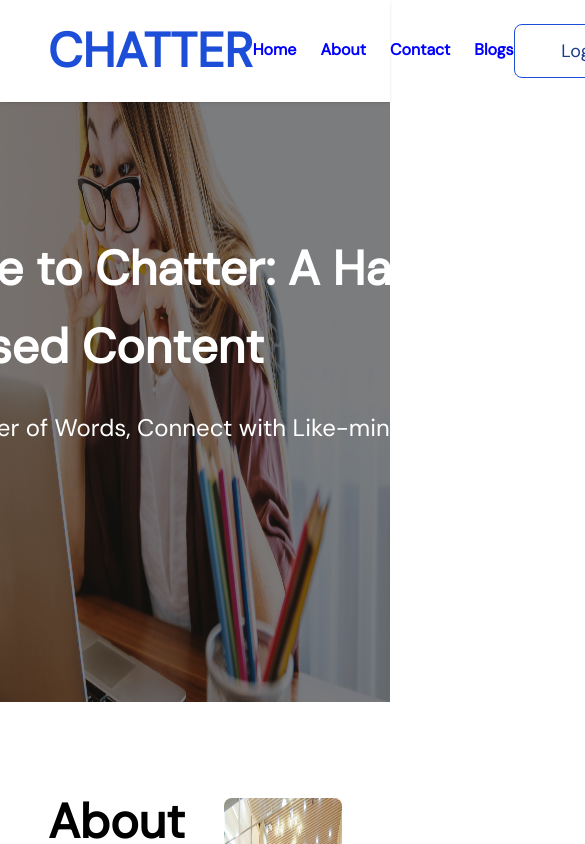
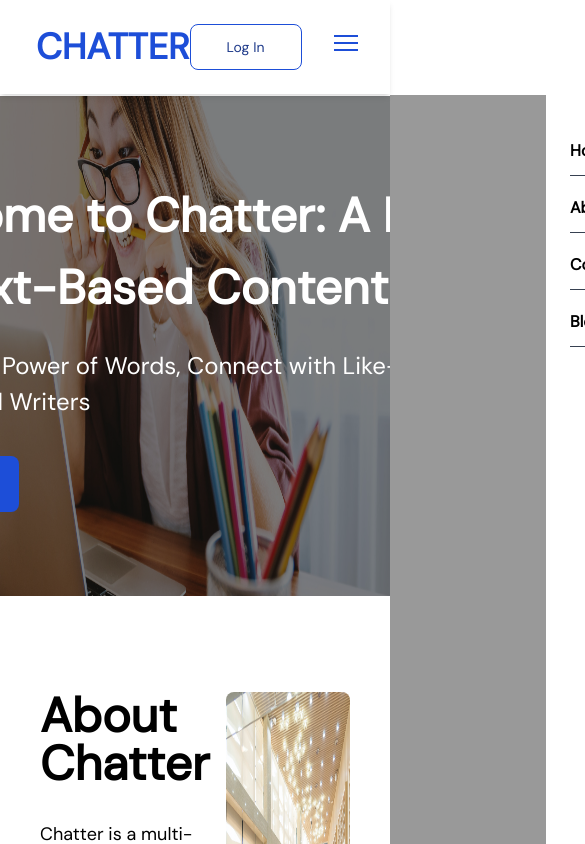
Before and after one commit to muzardemoses/Chatter-app, a React (Vite) app: page / in a window 390 px wide. Shown: the top 844 px of the page, 585 px wide, since content can reach past the window. Built offline with nearby package versions, Linux system fonts and the light colour scheme; no server answers.

Commit message:
make landing page responsive for width 768 and above

```diff
--- a/src/Components/Footer.tsx
+++ b/src/Components/Footer.tsx
@@ -1,10 +1,10 @@
 export const Footer = () => {
     return (
-        <div className="pt-12 pb-40 pl-32 pr-44 flex justify-between 2xl:pl-20 2xl:pr-32 2xl:pb-20 xl:pl-14 xl:pr-20" style={{ backgroundColor: "#FFEDCC80" }}>
+        <div className="pt-12 pb-40 pl-32 pr-44 flex justify-between 2xl:pl-20 2xl:pr-32 2xl:pb-20 xl:pl-14 xl:pr-20 lg:pl-10 lg:pr-12" style={{ backgroundColor: "#FFEDCC80" }}>
             <div>
-                <h2 className="mt-3 uppercase font-bold text-5xl text-blue-700">Chatter</h2>
+                <h2 className="mt-3 uppercase font-bold text-5xl text-blue-700 lg:text-[40px]">Chatter</h2>
             </div>
-            <div className="flex gap-52 2xl:gap-36 xl:gap-20">
+            <div className="flex gap-52 2xl:gap-36 xl:gap-20 lg:gap-9">
                 <div className="flex flex-col gap-7">
                     <h3 className="text-2xl font-medium">Explore</h3>
                     <div className="flex flex-col gap-4">
--- a/src/Components/Header.tsx
+++ b/src/Components/Header.tsx
@@ -1,4 +1,5 @@
-import { Link} from "react-router-dom";
+import { Link } from "react-router-dom";
+import { useState } from "react";
 import { useSelector } from 'react-redux';
 import { selectUser } from '../Config/userSlice';
 
@@ -8,14 +9,31 @@ import { ProfileDropdown } from "../ReUsable/ProfileDropdown";
 export const Header = () => {
   const user = useSelector(selectUser)
 
+  const [menuOpen, setMenuOpen] = useState(false);
 
+  const handleMenu = () => {
+    const headerLinks = document.querySelector(".header-links");
+    headerLinks?.classList.toggle("open");
+
+    const linkItems = document.querySelectorAll(".link-item");
+    linkItems.forEach((item) => {
+      item.addEventListener("click", () => {
+        headerLinks?.classList.remove("open");
+        setMenuOpen(false);
+      });
+    });
+    setMenuOpen((prev) => !prev);
+
+    // Toggle body classes separately
+    document.body.classList.toggle("is-side-menu-open");
+  };
 
   return (
-    <div className="fixed top-0 left-0 z-20 w-full bg-white flex justify-between items-center px-28 py-6 shadow xl:px-12" >
+    <div className="fixed top-0 left-0 z-20 w-full bg-white flex justify-between items-center px-28 py-6 shadow-md 2xl:px-12 xl:px-9" >
       <div className="">
-        <h2 className=" uppercase font-bold text-5xl text-blue-700">Chatter</h2>
+        <h2 className=" uppercase font-bold text-5xl text-blue-700 lg:text-[36px]">Chatter</h2>
       </div>
-      <div className="flex gap-6 text-black text-base font-bold">
+      <div className="flex gap-6 text-black text-base font-bold lg:hidden">
         <Link to="/" className="un">
           Home
         </Link>
@@ -41,21 +59,56 @@ export const Header = () => {
             </Link> */}
 
           </div> :
-          <div className="flex gap-6">
+          <div className="flex gap-6 items-center xl:gap-4">
             <Link to="/login">
-              <button className=" text-blue-900 font-normal text-lg box-border border border-blue-700 rounded-lg py-3 w-36 hover:bg-gray-50 transition duration-500 ease-in-out">
+              <button className=" text-blue-900 font-normal text-lg box-border border border-blue-700 rounded-lg py-3 w-36 hover:bg-gray-50 transition duration-500 ease-in-out xl:w-32 xl:text-base lg:text-sm lg:w-28">
                 Log In
               </button>
             </Link>
             <Link to="/register">
-              <button className=" text-white font-normal text-lg bg-blue-700 rounded-lg py-3 w-36 hover:bg-blue-800 transition duration-500 ease-in-out">
+              <button className=" text-white font-normal text-lg bg-blue-700 rounded-lg py-3 w-36 hover:bg-blue-800 transition duration-500 ease-in-out xl:w-32 xl:text-base lg:hidden">
                 Sign Up
               </button>
             </Link>
+            <button
+              id="menu-btn"
+              onClick={handleMenu}
+              className={`hamburger  ${menuOpen ? "open" : ""
+                } hidden lg:block focus:outline-none z-30 `}
+            >
+              <span className="harburger-top bg-blue-700 transition duration-500 ease-in-out  "></span>
+              <span className="harburger-middle bg-blue-700 transition duration-500 ease-in-out  "></span>
+              <span className="harburger-bottom bg-blue-700 transition duration-500 ease-in-out  "></span>
+            </button>
           </div>
         }
       </div>
-
+      <div className="header-links hidden lg:block z-20">
+        <div className="bg-white lg:flex flex-col gap-14 h-screen px-10 py-5 pr-20 sm:pr-14 sm:px-6">
+          <ul className="flex flex-col gap-5 pt-6 text-base font-semibold text-black">
+            <li className="border-b border-gray-700 pb-3">
+              <Link to="/" className="link-item">
+                Home
+              </Link>
+            </li>
+            <li className="border-b border-gray-700 pb-3">
+              <a href="#about" className="link-item">
+                About
+              </a>
+            </li>
+            <li className="border-b border-gray-700 pb-3">
+              <Link to="/" className="link-item">
+                Contact
+              </Link>
+            </li>
+            <li className="border-b border-gray-700 pb-3">
+              <Link to="/" className="link-item">
+                Blogs
+              </Link>
+            </li>
+          </ul>
+        </div>
+      </div>
     </div>
   );
 }
--- a/src/Components/Home/SecOne.tsx
+++ b/src/Components/Home/SecOne.tsx
@@ -3,12 +3,12 @@ import bgImg from '../../Images/Home/sec-one-bg-img.jpg';
 
 export const SecOne = () => {
     return (
-        <div className="h-[765px] w-full relative flex justify-center items-center xl:h-[600px]" >
+        <div className="h-[765px] w-full relative flex justify-center items-center xl:h-[600px] lg:h-[500px] ">
             <div className="z-10 bg-black bg-opacity-50 w-full h-full flex flex-col justify-center items-center">
                 <div className='w-max flex flex-col gap-9'>
                     <div className='w-max flex flex-col gap-6'>
-                        <h1 className='w-[984px] text-white text-5xl leading-relaxed font-bold xl:w-[760px]' >Welcome to Chatter: A Haven for Text-Based Content</h1>
-                        <p className='w-[740px] text-white text-2xl leading-normal font-medium sec-one-p-width xl:w-[750px]'>Unleash the Power of Words, Connect with Like-minded Readers and Writers</p>
+                        <h1 className='w-[984px] text-white text-5xl leading-relaxed font-bold xl:w-[760px] lg:w-[660px] lg:leading-normal' >Welcome to Chatter: A Haven for Text-Based Content</h1>
+                        <p className='w-[740px] text-white text-2xl leading-normal font-medium sec-one-p-width xl:w-[750px] lg:w-[650px]'>Unleash the Power of Words, Connect with Like-minded Readers and Writers</p>
                     </div>
                     <Link to="/register">
                         <button className='text-white text-lg font-semibold bg-blue-700 rounded-lg py-3.5 px-7 w-max hover:bg-blue-800 transition duration-500 ease-in-out' >Get Started</button>
--- a/src/Components/Home/SecTwo.tsx
+++ b/src/Components/Home/SecTwo.tsx
@@ -2,7 +2,7 @@ import divTwoImg from '../../Images/Home/sec-two-div-img.jpg'
 
 export const SecTwo = () => {
     return (
-        <div className="py-24 px-20 flex justify-between w-full xl:px-12" id='about'>
+        <div className="py-24 px-20 flex justify-between w-full xl:px-12 lg:px-10" id='about'>
             <div className='w-[53.5%] flex flex-col gap-8'>
                 <h3 className='text-black text-5xl font-bold'>About Chatter</h3>
                 <p className='text-black text-lg font-normal'>Chatter is a multi-functional platform where authors and readers can have access to their own content. It aims to be a traditional bookworm’s heaven and a blog to get access to more text based content. Our vision is to foster an inclusive and vibrant community where diversity is celebrated. We encourage open-mindedness and respect for all individuals, regardless of their backgrounds or beliefs. By promoting dialogue and understanding, we strive </p>
--- a/src/Pages/Default/Home.tsx
+++ b/src/Pages/Default/Home.tsx
@@ -2,7 +2,7 @@ import { SecOne, SecTwo, SecThree, SecFour, SecFive } from "../../Components/Hom
 
 export const Home = () => {
     return (
-        <div className="pt-1.5">
+        <div className="pt-1.5 lg:pt-0">
             <SecOne />
             <SecTwo />
             <SecThree />
--- a/src/index.css
+++ b/src/index.css
@@ -13,13 +13,51 @@ body {
 
 
 .middle {
-  @apply before:bg-gray-900  transition duration-500 ease-in-out;
+  @apply before:bg-blue-700  transition duration-500 ease-in-out;
 }
 
 @tailwind components;
 @tailwind utilities;
 
+.hamburger {
+  cursor: pointer;
+  width: 25px;
+  height: 25px;
+  transition: all 0.25s;
+  position: relative;
+}
 
+.harburger-top,
+.harburger-middle,
+.harburger-bottom {
+  position: absolute;
+  top: 0;
+  left: 0;
+  width: 24px;
+  height: 2px;
+  transform: translate(0px);
+  transition: all 0.5s;
+}
+.harburger-middle {
+  transform: translateY(7px);
+}
+.harburger-bottom {
+  transform: translateY(14px);
+}
+
+.open {
+  transform: rotate(90deg);
+  transform: translateY(0px);
+}
+.open .harburger-top {
+  transform: rotate(45deg) translateY(6px) translate(6px);
+}
+.open .harburger-middle {
+  display: none;
+}
+.open .harburger-bottom {
+  transform: rotate(-45deg) translateY(6px) translate(-6px);
+}
 
 .middle {
   position: relative;
@@ -74,6 +112,26 @@ body {
   width: 520px;
 }
 
-a {
-  color: blue;
+@media screen and (max-width: 1023px) {
+  .header-links {
+    position: fixed;
+    top: 0;
+    left: 0;
+    height: 100vh;
+    width: 100%;
+    transform: translateX(100%);
+    transition: transform 0.3s ease-in-out;
+    border: none;
+    background-color: rgba(0, 0, 0, 0.4);
+    padding-left: 40%;
+    margin-top: 94.5px;
+  }
+
+  .header-links.open {
+    transform: translateX(0);
+  }
 }
+
+body.is-side-menu-open {
+  overflow: hidden;
+}
```
Also changed, not shown: src/Components/Home/SecFive.tsx (+9 -9 lines), src/Components/Home/SecFour.tsx (+4 -4 lines), src/Components/Home/SecThree.tsx (+4 -4 lines), 1 other file (tests, documents, lock files or other folders).
